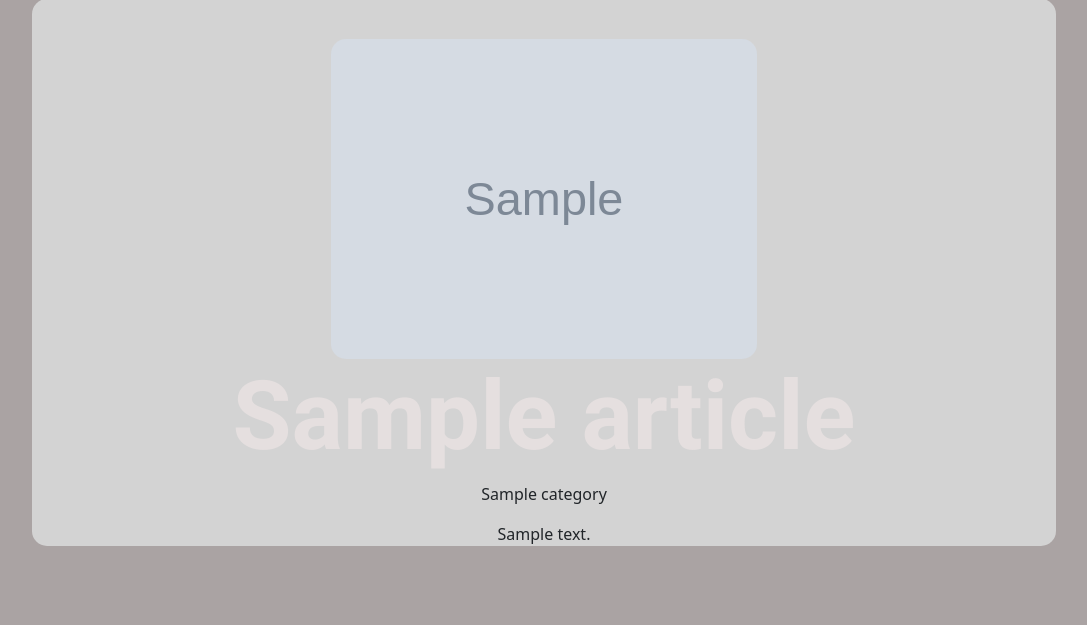
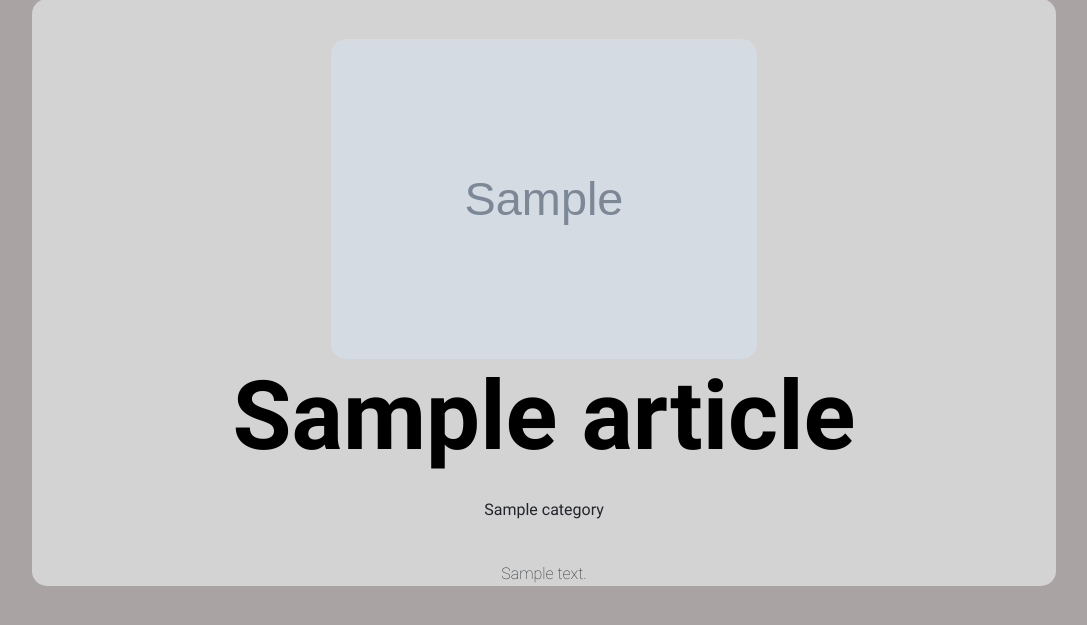
Before and after one commit to Gaeram/deep-space, a Symfony app: template templates/admin/article.html.twig in a window 1280 px wide. Shown: the part 116-741 px from the top of the page, without its empty margins (96-1183 px from the left). Run offline with Twig, Linux system fonts and the light colour scheme; the template is opened without the code that fills it: most values are stand-ins (such as "Sample title", 1, 10 or a date in 2020); grey boxes marked "Sample" are stand-in pictures; some libraries are stand-ins or nearby versions.

Commit message:
Refactoring c

```diff
--- a/templates/admin/article.html.twig
+++ b/templates/admin/article.html.twig
@@ -7,8 +7,8 @@
 {% block main %}
     <article class="mono">
         <img class="article-img" src="{{ asset('uploads/images/'~ article.image)}}" alt="{{ article.title }}">
-        <h1>{{ article.title }}</h1>
-        <p>{{ article.category.title }}</p>
-        <p>{{ article.content }}</p>
+        <h1 class="headline">{{ article.title }}</h1>
+        <p class="subtitle">{{ article.category.title }}</p>
+        <p class="description">{{ article.content }}</p>
     </article>
 {% endblock %}
--- a/templates/admin/articles.html.twig
+++ b/templates/admin/articles.html.twig
@@ -14,9 +14,9 @@
                     <h2>{{ article.title }}</h2>
                     <p>{{ article.category.title }}</p>
                     <p>{{ article.description }}</p>
-                    <a href="{{ path('admin-article', {'id': article.id}) }}">Lire</a>
-                    <a href="{{ path('admin-article-update', {'id': article.id}) }}">Modifier</a>
-                    <a href="{{ path('admin-article-delete', {'id': article.id}) }}">Supprimer</a>
+                    <a class="button-boxes" href="{{ path('admin-article', {'id': article.id}) }}">Lire</a>
+                    <a class="button-boxes" href="{{ path('admin-article-update', {'id': article.id}) }}">Modifier</a>
+                    <a class="button-boxes" href="{{ path('admin-article-delete', {'id': article.id}) }}">Supprimer</a>
                 </article>
         {% else %}
                 <p>Cet article n'est pas encore publié</p>
--- a/templates/article.html.twig
+++ b/templates/article.html.twig
@@ -9,7 +9,7 @@
 {% include 'preheader.html.twig' %}
     <article class="mono">
         <img class="article-img" src="{{ asset('uploads/images/'~ article.image)}}" alt="{{ article.title }}">
-        <h1>{{ article.title }}</h1>
+        <h1 class="headline">{{ article.title }}</h1>
         <p class="subtitle">{{ article.category.title }}</p>
         <p class="description">{{ article.content }}</p>
     </article>
```
Also changed, not shown: public/assets/css/style.css, public/assets/scss/theme/_base.scss, public/assets/scss/theme/_buttons.scss, public/assets/scss/theme/_content.scss, 1 other file.
